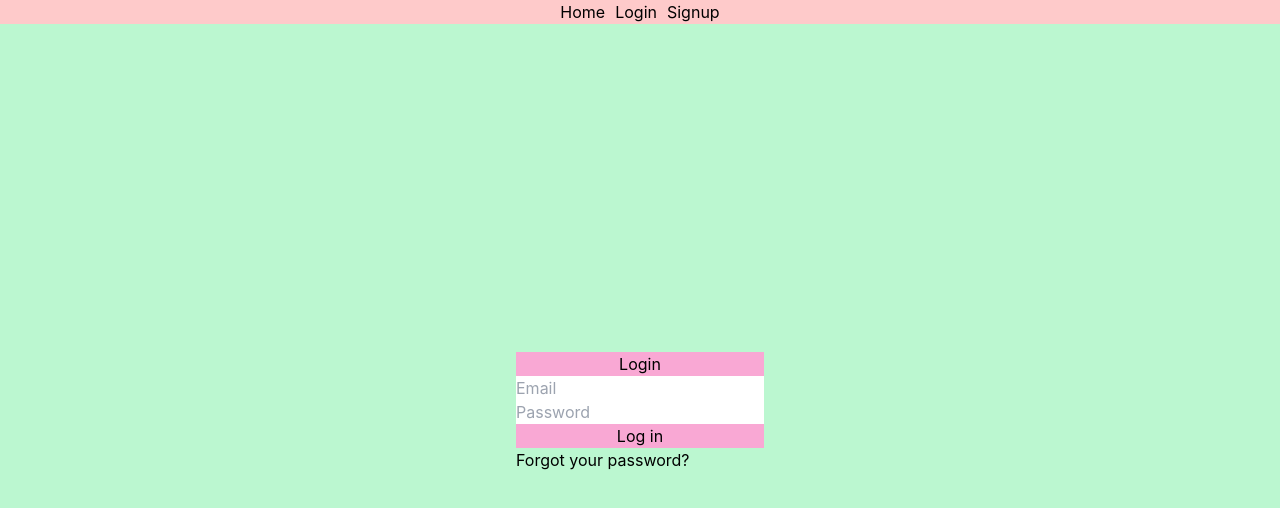
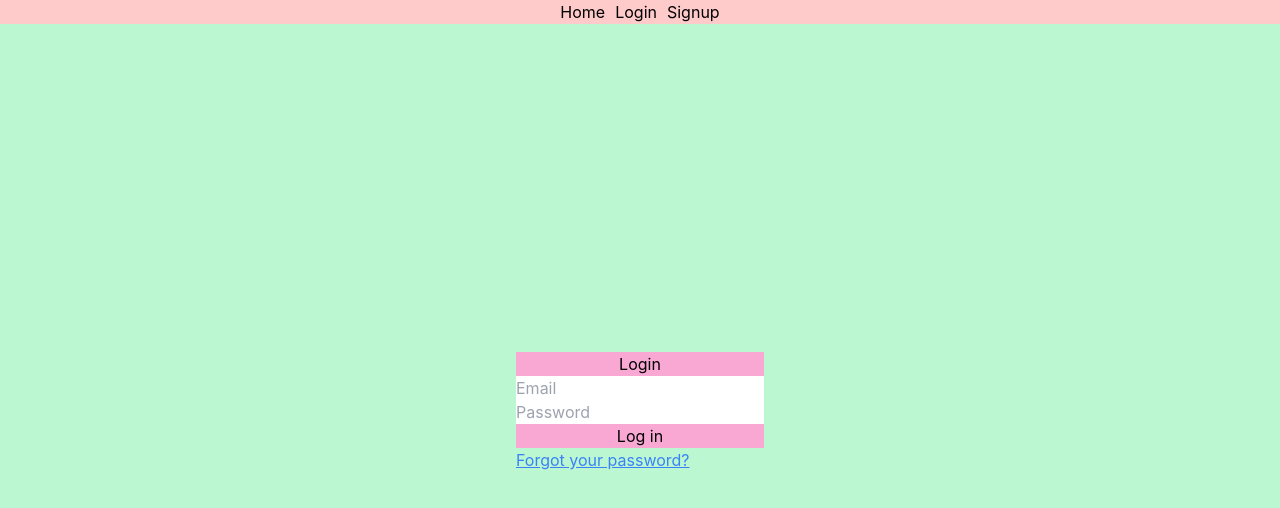
Before and after one commit to yusefwilson/miracle_minutes_frontend, a React (Create React App) app: page /login in a window 1280 px wide. Shown: the top 508 px of the page. Built offline with nearby package versions, Linux system fonts and the light colour scheme; the HTML template or start-up script is replaced by a standard one.

Commit message:
Add styling to redirection

```diff
--- a/src/pages/Dashboard.jsx
+++ b/src/pages/Dashboard.jsx
@@ -5,7 +5,6 @@ import { useNavigate } from 'react-router-dom';
 import Cookies from 'js-cookie';
 import Sidebar from '../components/Sidebar';
 import Articles from '../components/Articles';
-
 
 export default function Dashboard()
 {
@@ -39,7 +38,7 @@ export default function Dashboard()
         get_user_data();
     }, [loggedIn, navigate]);
 
-    let renderedComponent = <div></div>;
+    let renderedComponent = <div/>;
 
     switch(currentComponent)
     {
--- a/src/pages/ForgotPassword.jsx
+++ b/src/pages/ForgotPassword.jsx
@@ -45,7 +45,7 @@ export default function ForgotPassword()
                 <input placeholder='Email' onChange={handleChange}></input>
                 <button type='submit'>Send reset email</button>
             </form>
-            {submitted ? <h1>Check your email for a reset code. You can use it <a href={'/reset?e=' + email}>here</a>.</h1> : null}
+            {submitted ? <h1>Check your email for a reset code. You can use it <a className='text-blue-500 underline hover:text-dark-blue-500' href={'/reset?e=' + email}>here</a>.</h1> : null}
             {errorMessage !== '' ? <h1>{errorMessage}</h1> : null}
         </div>
     );
--- a/src/pages/Login.jsx
+++ b/src/pages/Login.jsx
@@ -59,7 +59,7 @@ export default function Login()
                 <input type='password' placeholder='Password' name='password' onChange={handleChange} />
                 <button type='submit'>Log in</button>
             </form>
-            <h1><a href='/forgot'>Forgot your password?</a></h1>
+            <h1><a className='text-blue-500 underline hover:text-dark-blue-500'href='/forgot'>Forgot your password?</a></h1>
             {errorMessage !== '' ? <p>{errorMessage}</p> : null}
         </div>
     );
```
